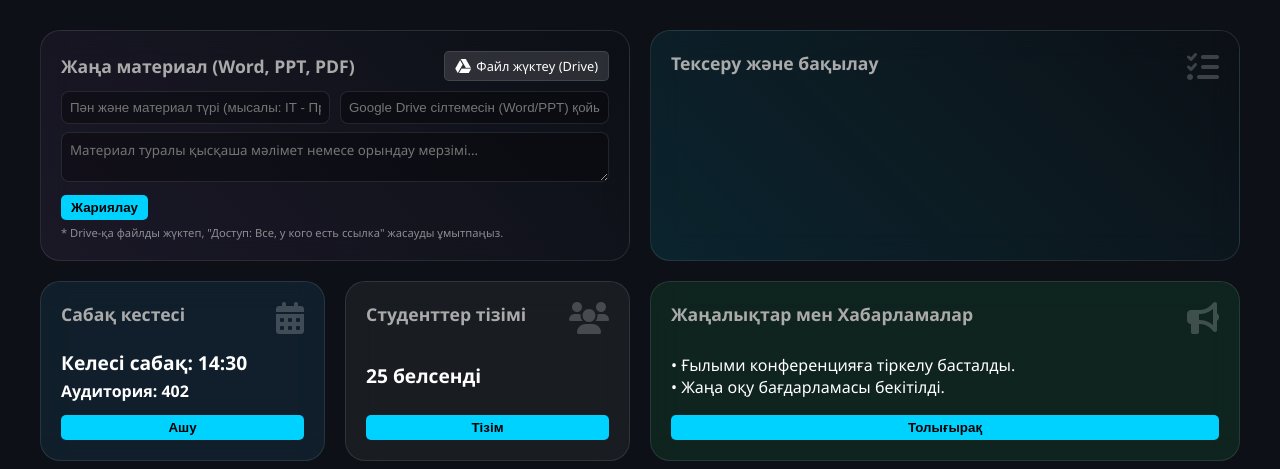
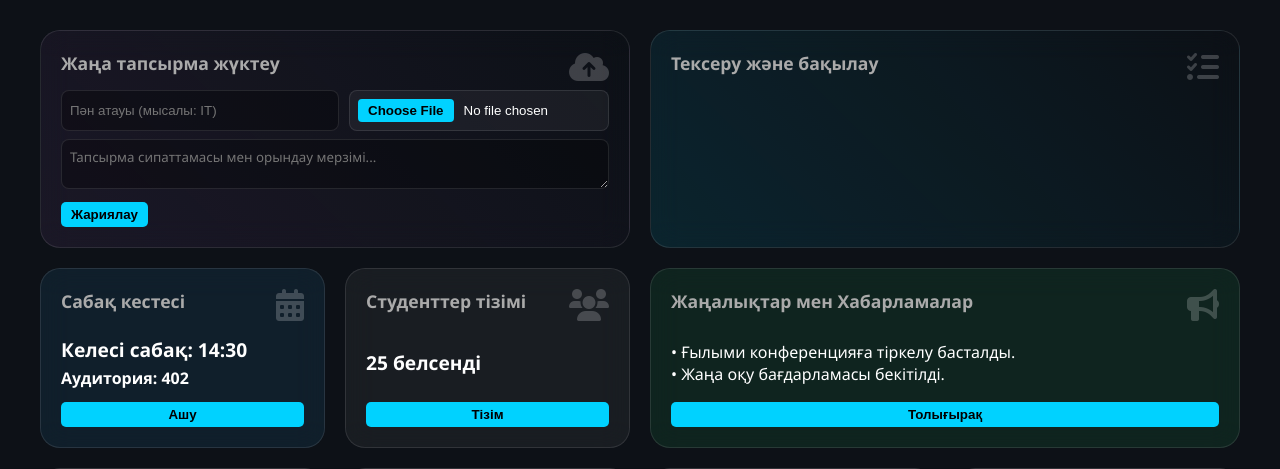
Before and after one commit to alishersultansiyk06-creator/bilim-iq, a Flask app: template templates/teacher.html in a window 1280 px wide. Shown: the part 85-554 px from the top of the page. Run offline with Flask 3, Linux system fonts and the light colour scheme; the template is opened without the code that fills it, so the values that code supplies are empty; data comes from the database, SQL or seed files in the repository.

Commit message:
Update teacher.html

```diff
--- a/templates/teacher.html
+++ b/templates/teacher.html
@@ -50,12 +50,22 @@
             background: var(--accent); border: none; padding: 5px 10px;
             border-radius: 5px; cursor: pointer; font-weight: bold;
         }
-        .btn-drive {
-            background: #ffffff20; border: 1px solid var(--border); color: #fff;
-            padding: 5px 10px; border-radius: 5px; cursor: pointer; font-size: 0.8rem;
-            text-decoration: none; display: inline-flex; align-items: center; gap: 5px;
+
+        /* Файл таңдау батырмасының стилі */
+        .file-upload-wrapper {
+            position: relative;
+            width: 100%;
         }
-        .btn-drive:hover { background: #34a853; border-color: #34a853; }
+        .post-input-file {
+            width: 100%; padding: 8px; margin-bottom: 8px; border-radius: 8px;
+            border: 1px solid var(--border); background: rgba(255,255,255,0.05); color: white;
+            box-sizing: border-box; outline: none; cursor: pointer;
+        }
+        .post-input-file::file-selector-button {
+            background: var(--accent); border: none; padding: 4px 10px;
+            border-radius: 4px; color: #000; font-weight: bold; margin-right: 10px;
+            cursor: pointer;
+        }
 
         .grade-input {
             width: 40px; background: rgba(0,0,0,0.5); border: 1px solid var(--border);
@@ -91,22 +101,19 @@
 
 <div class="dashboard">
     <div class="tile wide" style="background: linear-gradient(45deg, rgba(155, 89, 182, 0.1), transparent);">
-        <i class="fa-solid fa-file-circle-plus"></i>
-        <div style="display: flex; justify-content: space-between; align-items: center; margin-bottom: 10px;">
-            <h3 style="margin:0;">Жаңа материал (Word, PPT, PDF)</h3>
-            <a href="https://drive.google.com" target="_blank" class="btn-drive">
-                <i class="fa-brands fa-google-drive" style="position:static; font-size:1rem; opacity:1;"></i> Файл жүктеу (Drive)
-            </a>
-        </div>
-        <form action="/post_task" method="POST">
-            <div style="display: flex; gap: 10px;">
-                <input type="text" name="subject" class="post-input" placeholder="Пән және материал түрі (мысалы: IT - Презентация)" required>
-                <input type="url" name="url" class="post-input" placeholder="Google Drive сілтемесін (Word/PPT) қойыңыз" required>
+        <i class="fa-solid fa-cloud-arrow-up"></i>
+        <h3 style="margin-bottom: 15px;">Жаңа тапсырма жүктеу</h3>
+
+        <form action="/post_task" method="POST" enctype="multipart/form-data">
+            <div style="display: flex; gap: 10px; flex-wrap: wrap;">
+                <input type="text" name="subject" class="post-input" style="flex: 1;" placeholder="Пән атауы (мысалы: IT)" required>
+                <div style="flex: 1;">
+                    <input type="file" name="file" class="post-input-file" required>
+                </div>
             </div>
-            <textarea name="desc" class="post-textarea" placeholder="Материал туралы қысқаша мәлімет немесе орындау мерзімі..." required></textarea>
+            <textarea name="desc" class="post-textarea" placeholder="Тапсырма сипаттамасы мен орындау мерзімі..." required></textarea>
             <button type="submit" class="btn-mini">Жариялау</button>
         </form>
-        <small style="opacity: 0.5; font-size: 0.7rem; margin-top: 5px;">* Drive-қа файлды жүктеп, "Доступ: Все, у кого есть ссылка" жасауды ұмытпаңыз.</small>
     </div>
 
     <div class="tile wide" style="background: linear-gradient(45deg, rgba(0,210,255,0.1), transparent);">
@@ -117,7 +124,7 @@
             <div class="task-row">
                 <span>{{ user.username }} - {{ task.title }}</span>
                 <form action="/grade_task/{{ task.id }}" method="POST">
-                    <a href="{{ task.file_url }}" target="_blank" style="color:var(--accent); margin-right:10px;">Ашу</a>
+                    <a href="{{ task.file_url }}" target="_blank" style="color:var(--accent); margin-right:10px;">Файлды көру</a>
                     <input type="text" name="grade" class="grade-input" value="{{ task.grade if task.grade else '' }}">
                     <button type="submit" class="btn-mini">OK</button>
                 </form>
```
